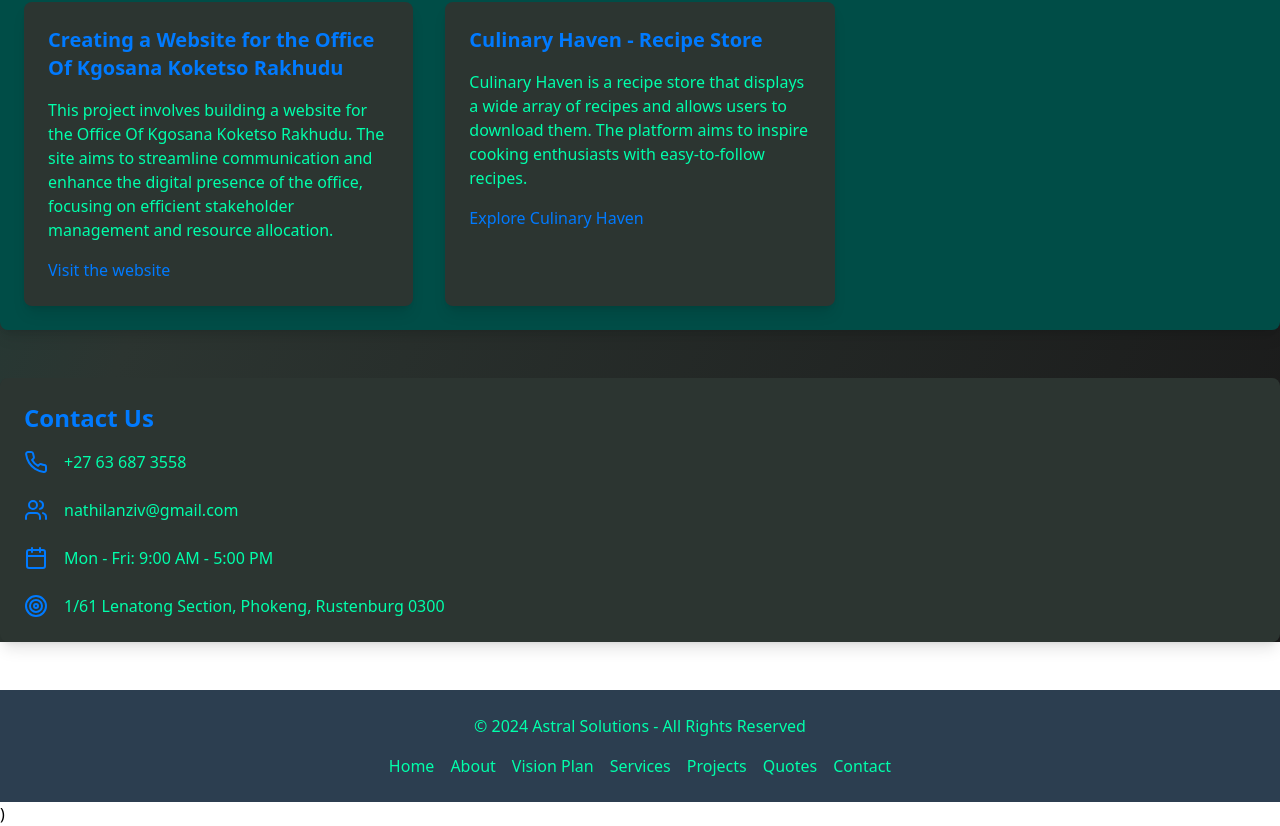
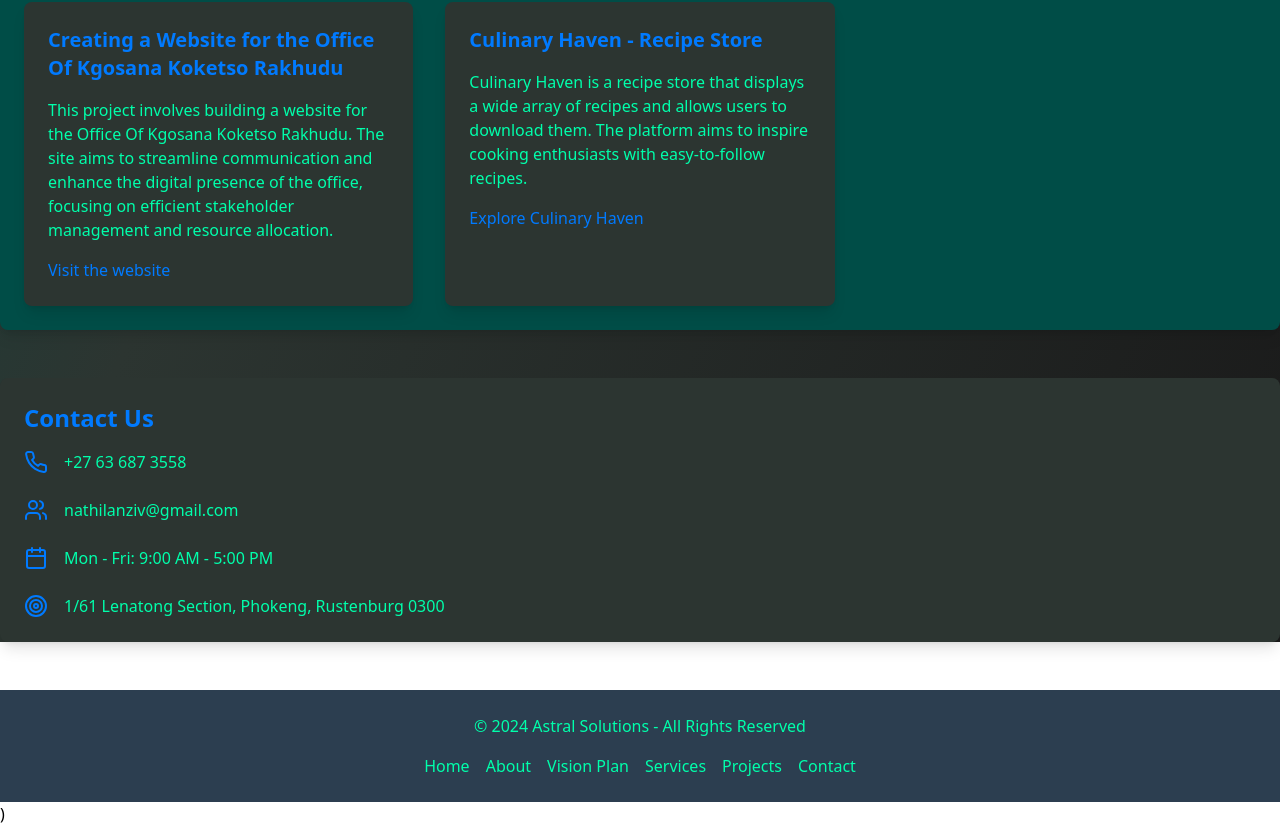
Before and after one commit to Nathilanzi/Astral-Solutions, a React (Create React App) app in the folder AstralSolutionz-master/: page / in a window 1280 px wide. Shown: the part 2494-3320 px from the top of the page. Built offline with nearby package versions, Linux system fonts and the light colour scheme.

Commit message:
Remove quote section

```diff
--- a/AstralSolutionz-master/src/Components/Footer.jsx
+++ b/AstralSolutionz-master/src/Components/Footer.jsx
@@ -4,12 +4,11 @@ import { Link as ScrollLink } from 'react-scroll';
 const Footer = () => {
   const navLinks = [
     { text: "Home", to: "home" },
-    { text: "About", to: "about" },
-    { text: "Vision Plan", to: "vision-plan" },
-    { text: "Services", to: "services" },
-    { text: "Projects", to: "projects" },
-    { text: "Quotes", to: "quotes" },
-    { text: "Contact", to: "contact" },
+  { text: "About", to: "about" },
+  { text: "Vision Plan", to: "vision-plan" },
+  { text: "Services", to: "services" },
+  { text: "Projects", to: "projects" },
+  { text: "Contact", to: "contact" },
   ];
 
   return (
--- a/AstralSolutionz-master/src/Components/Navbar.jsx
+++ b/AstralSolutionz-master/src/Components/Navbar.jsx
@@ -31,8 +31,9 @@ const Navbar = () => {
     { to: 'vision-plan', icon: <FaSeedling className="w-5 h-5" />, text: 'Vision Plan' },
     { to: 'services', icon: <FaBullseye className="w-5 h-5" />, text: 'Services' },
     { to: 'projects', icon: <FaTrophy className="w-5 h-5" />, text: 'Projects' },
-    { to: 'quotes', icon: <FaPhone className="w-5 h-5" />, text: 'Contact' },
+    { to: 'contact', icon: <FaPhone className="w-5 h-5" />, text: 'Contact' }, // Corrected "quotes" to "contact"
   ];
+
 
   return (
     <>
```
